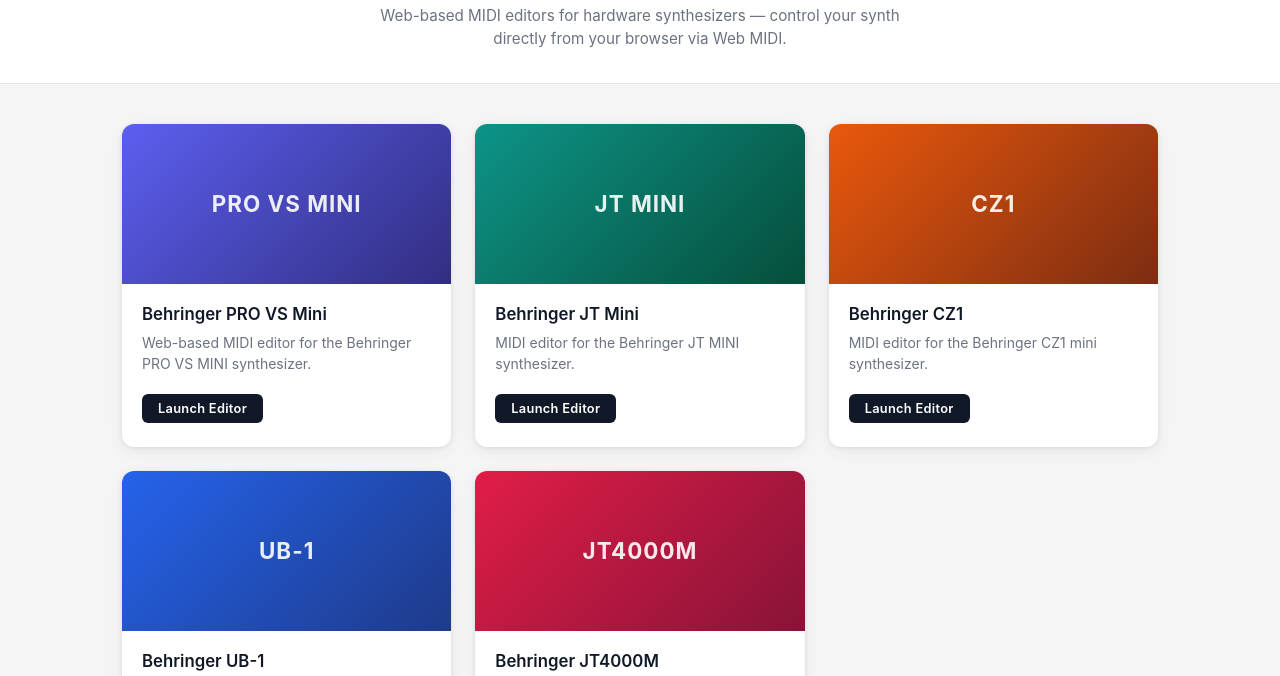
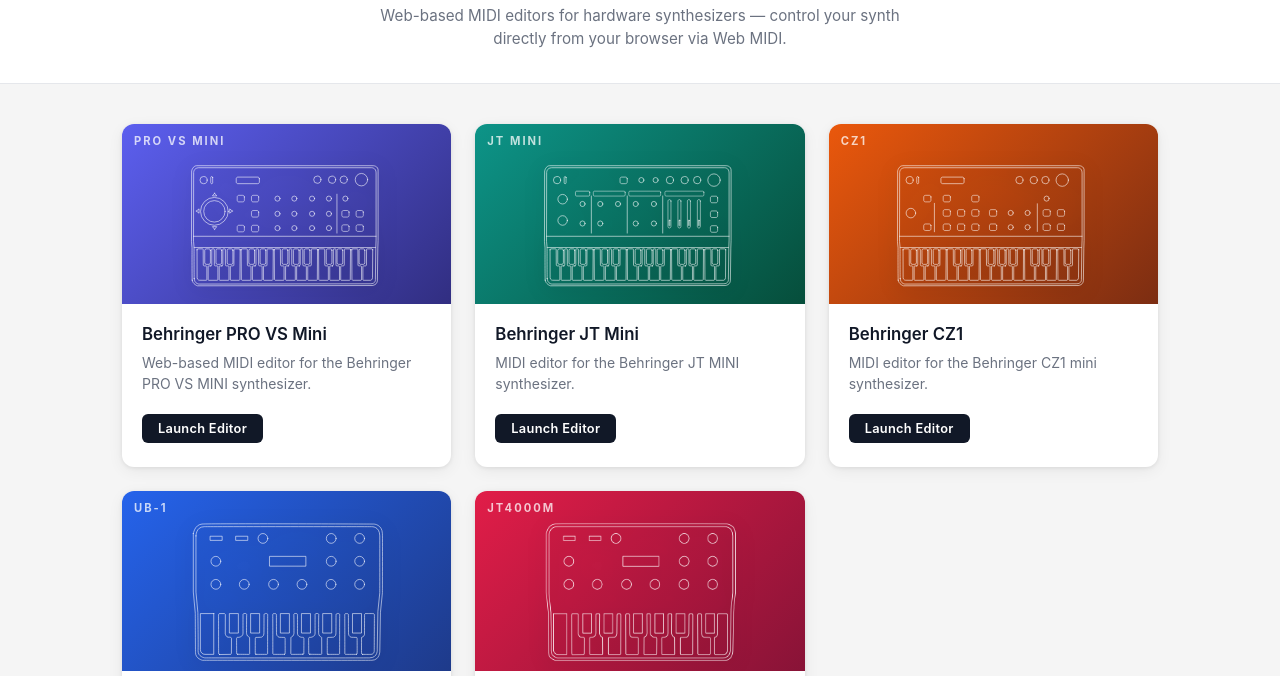
Before and after one commit to gary909/Midi-Editors, a plain HTML site: page index.html in a window 1280 px wide. Shown: the part 82-758 px from the top of the page. Drawn offline with Linux system fonts and the light colour scheme.

Commit message:
feature: faces etc

```diff
--- a/index.html
+++ b/index.html
@@ -19,6 +19,7 @@
         <a href="./pro-vs-mini/index.html" class="editor-card">
             <div class="card-thumb" style="--thumb-color-a: #5c5fef; --thumb-color-b: #312e81;">
                 <span class="card-thumb-label">PRO VS MINI</span>
+                <img src="./pro-vs-mini/media/proVS_cutout.svg" alt="Pro VS Mini synth" class="card-thumb-img">
             </div>
             <div class="card-body">
                 <h2 class="card-title">Behringer PRO VS Mini</h2>
@@ -31,6 +32,7 @@
         <a href="./jt-midi/index.html" class="editor-card">
             <div class="card-thumb" style="--thumb-color-a: #0d9488; --thumb-color-b: #064e3b;">
                 <span class="card-thumb-label">JT MINI</span>
+                <img src="./jt-midi/media/Behringer_JTmini_cutout.svg" alt="JT Mini synth" class="card-thumb-img">
             </div>
             <div class="card-body">
                 <h2 class="card-title">Behringer JT Mini</h2>
@@ -43,6 +45,7 @@
         <a href="./behringer-cz1/index.html" class="editor-card">
             <div class="card-thumb" style="--thumb-color-a: #ea580c; --thumb-color-b: #7c2d12;">
                 <span class="card-thumb-label">CZ1</span>
+                <img src="./behringer-cz1/media/CZMini_cutout.svg" alt="CZ1 synth" class="card-thumb-img">
             </div>
             <div class="card-body">
                 <h2 class="card-title">Behringer CZ1</h2>
@@ -55,6 +58,7 @@
         <a href="./behringer-ub1/index.html" class="editor-card">
             <div class="card-thumb" style="--thumb-color-a: #2563eb; --thumb-color-b: #1e3a8a;">
                 <span class="card-thumb-label">UB-1</span>
+                <img src="./behringer-ub1/media/Behringer_Micro_cutout.svg" alt="UB-1 synth" class="card-thumb-img">
             </div>
             <div class="card-body">
                 <h2 class="card-title">Behringer UB-1</h2>
@@ -67,6 +71,7 @@
         <a href="./jt4000m/index.html" class="editor-card">
             <div class="card-thumb" style="--thumb-color-a: #e11d48; --thumb-color-b: #881337;">
                 <span class="card-thumb-label">JT4000M</span>
+                <img src="./jt4000m/media/Behringer_Micro_cutout.png" alt="JT4000M synth" class="card-thumb-img">
             </div>
             <div class="card-body">
                 <h2 class="card-title">Behringer JT4000M</h2>
--- a/script.js
+++ b/script.js
@@ -6,8 +6,8 @@
     sessionStorage.setItem('visited', '1');
     setTimeout(() => {
         loaderModal.classList.add('hide');
-        setTimeout(() => loaderModal.remove(), 400);
-    }, 2000);
+        setTimeout(() => loaderModal.remove(), 500);
+    }, 1500);
 }
 
 // ── Fade-to-black on card click ─────────────────────────────
--- a/styles.css
+++ b/styles.css
@@ -83,25 +83,31 @@
 /* ─── Card Thumbnail ────────────────────────────────────────── */
 .card-thumb {
     background: linear-gradient(135deg, var(--thumb-color-a), var(--thumb-color-b));
-    height: 160px;
+    height: 180px;
     display: flex;
+    flex-direction: column;
     align-items: center;
-    justify-content: center;
-}
-
-.card-thumb img {
-    width: 100%;
-    height: 100%;
-    object-fit: cover;
-    display: block;
+    justify-content: flex-start;
+    padding: 0.65rem 0.75rem 0;
+    overflow: hidden;
 }
 
 .card-thumb-label {
-    font-size: 1.4rem;
+    font-size: 0.7rem;
     font-weight: 700;
-    letter-spacing: 1px;
-    color: rgba(255, 255, 255, 0.9);
+    letter-spacing: 2px;
+    color: rgba(255, 255, 255, 0.75);
     text-transform: uppercase;
+    align-self: flex-start;
+}
+
+.card-thumb-img {
+    flex: 1;
+    width: 85%;
+    object-fit: contain;
+    min-height: 0;
+    margin-top: 0.25rem;
+    filter: drop-shadow(0 4px 10px rgba(0, 0, 0, 0.35));
 }
 
 /* ─── Card Body ─────────────────────────────────────────────── */
@@ -148,13 +154,13 @@
 #loader-modal {
     position: fixed;
     inset: 0;
-    background: rgba(0, 0, 0, 0.75);
+    background: #f5f5f5;
     display: flex;
     align-items: center;
     justify-content: center;
     z-index: 10000;
     opacity: 1;
-    transition: opacity 0.4s ease;
+    transition: opacity 0.5s ease;
 }
 
 #loader-modal.hide {
@@ -210,7 +216,7 @@
 #fade-overlay {
     position: fixed;
     inset: 0;
-    background: #000;
+    background: #f5f5f5;
     opacity: 0;
     pointer-events: none;
     transition: opacity 0.45s ease;
```
